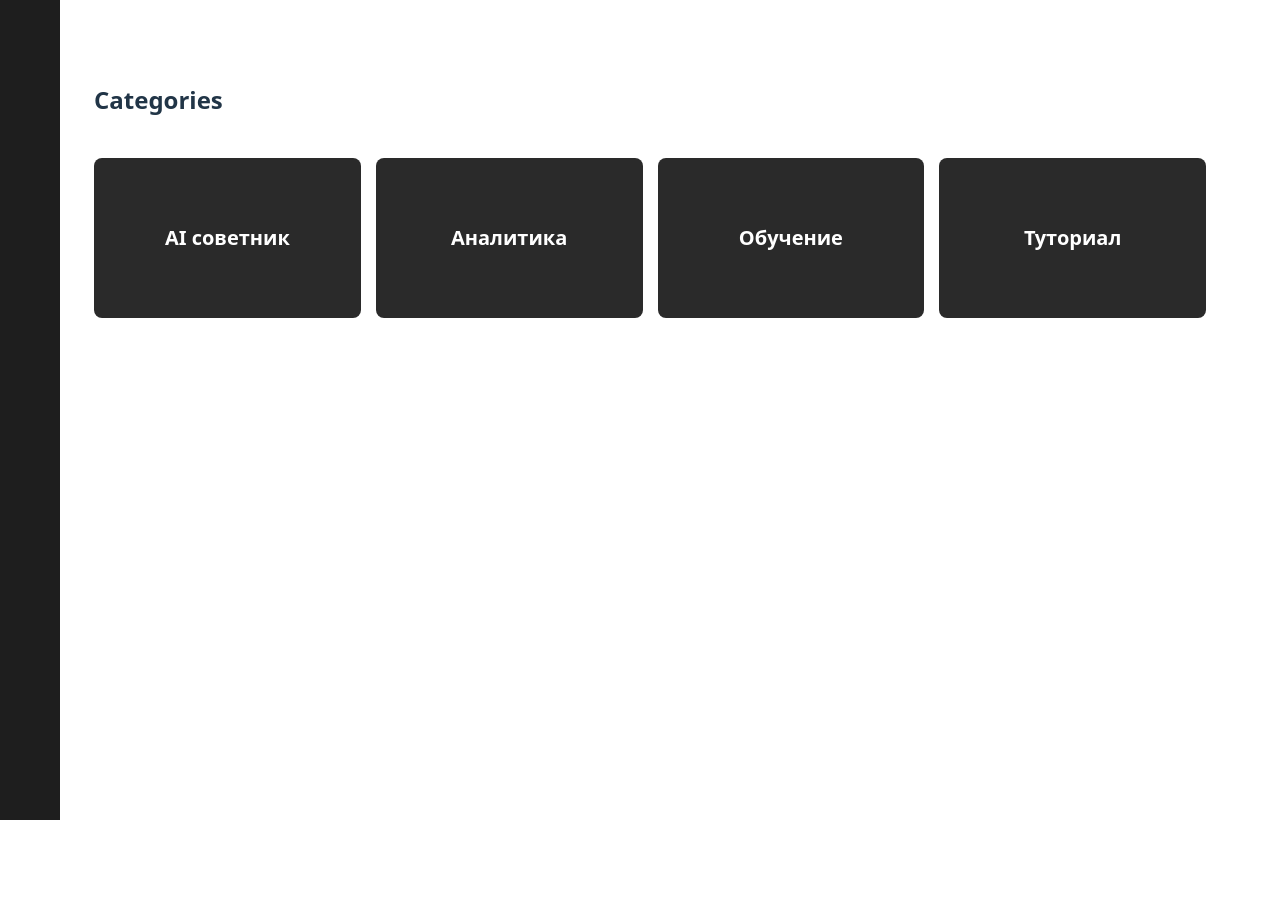
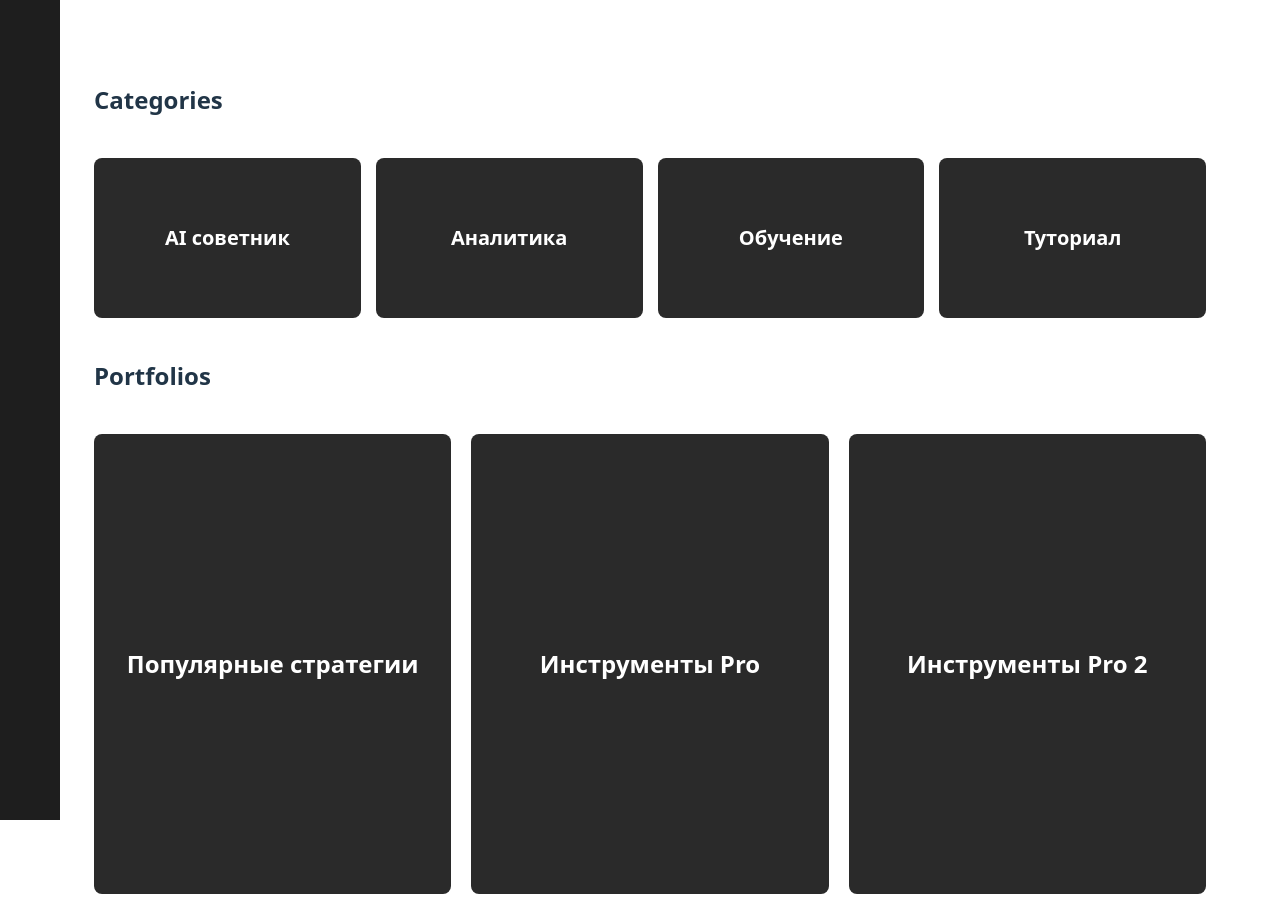
Before and after one commit to daim43012/simvai_terminal, a Svelte app in the folder frontend/: page / in a window 1280 px wide. Before the commit the page ends 864 px from the top, so only its background shows below. Built offline with nearby package versions, Linux system fonts and the light colour scheme; some icons are missing.

Commit message:
add portfolios tamplate

```diff
--- /dev/null
+++ b/frontend/src/components/Portfolio.svelte
@@ -0,0 +1,30 @@
+<script>
+    export let name = "";
+</script>
+
+<style>
+    .portfolio-card {
+        padding: 30px;
+        border-radius: 8px;
+        text-align: center;
+        font-size: 24px;
+        font-weight: bold;
+        height: 400px; /* Увеличенные квадратные блоки */
+        width: 100%; /* Растягиваем на всю ширину */
+        display: flex;
+        align-items: center;
+        justify-content: center;
+        cursor: pointer;
+        transition: 0.3s;
+        background: #2a2a2a;
+        color: white;
+    }
+
+    .portfolio-card:hover {
+        filter: brightness(90%);
+    }
+</style>
+
+<div class="portfolio-card">
+    {name}
+</div>
--- /dev/null
+++ b/frontend/src/components/Portfolios.svelte
@@ -0,0 +1,38 @@
+<script>
+    import Portfolio from "./Portfolio.svelte";
+
+    let portfolios = [
+        { name: "Популярные стратегии" },
+        { name: "Инструменты Pro" },
+        { name: "Инструменты Pro 2" },
+
+
+    ];
+</script>
+
+<h2 style="padding: 10px;">Portfolios</h2>
+<div class="portfolios-container">
+    {#each portfolios as portfolio}
+        <div class="portfolio-wrapper">
+            <Portfolio name={portfolio.name} />
+        </div>
+    {/each}
+</div>
+
+<style>
+    .portfolios-container {
+        display: flex;
+        flex-wrap: wrap;
+        justify-content: space-between;
+        gap: 20px;
+        padding: 10px;
+        width: 100%;
+    }
+
+    .portfolio-wrapper {
+        display: flex;
+        justify-content: center;
+        flex: 1; /* Растягиваем карточки равномерно */
+
+    }
+</style>
--- a/frontend/src/pages/Home.svelte
+++ b/frontend/src/pages/Home.svelte
@@ -1,5 +1,7 @@
 <script>
     import Categories from "../components/Categories.svelte";
+    import Portfolios from "../components/Portfolios.svelte";
 </script>
 
 <Categories />
+<Portfolios />
```
